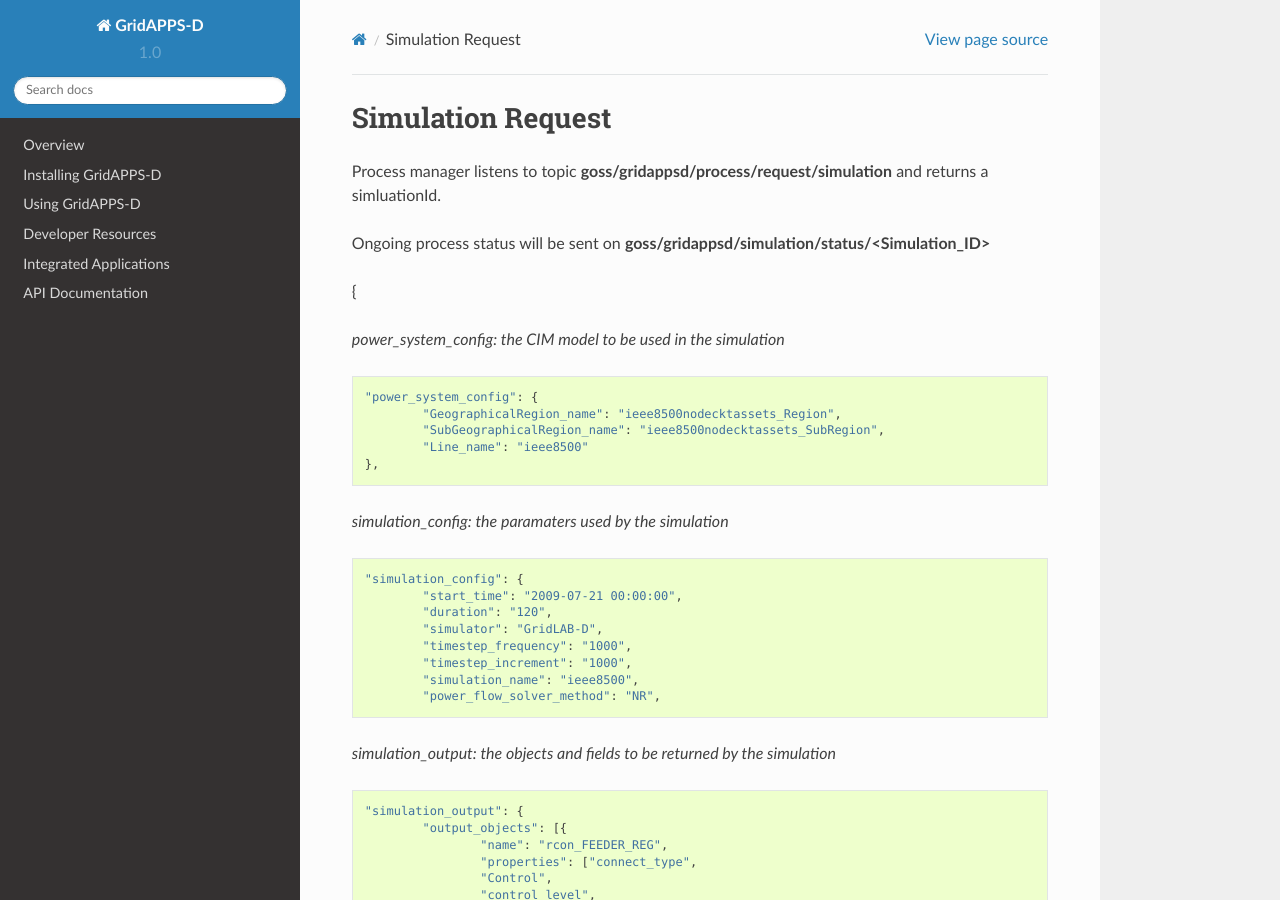
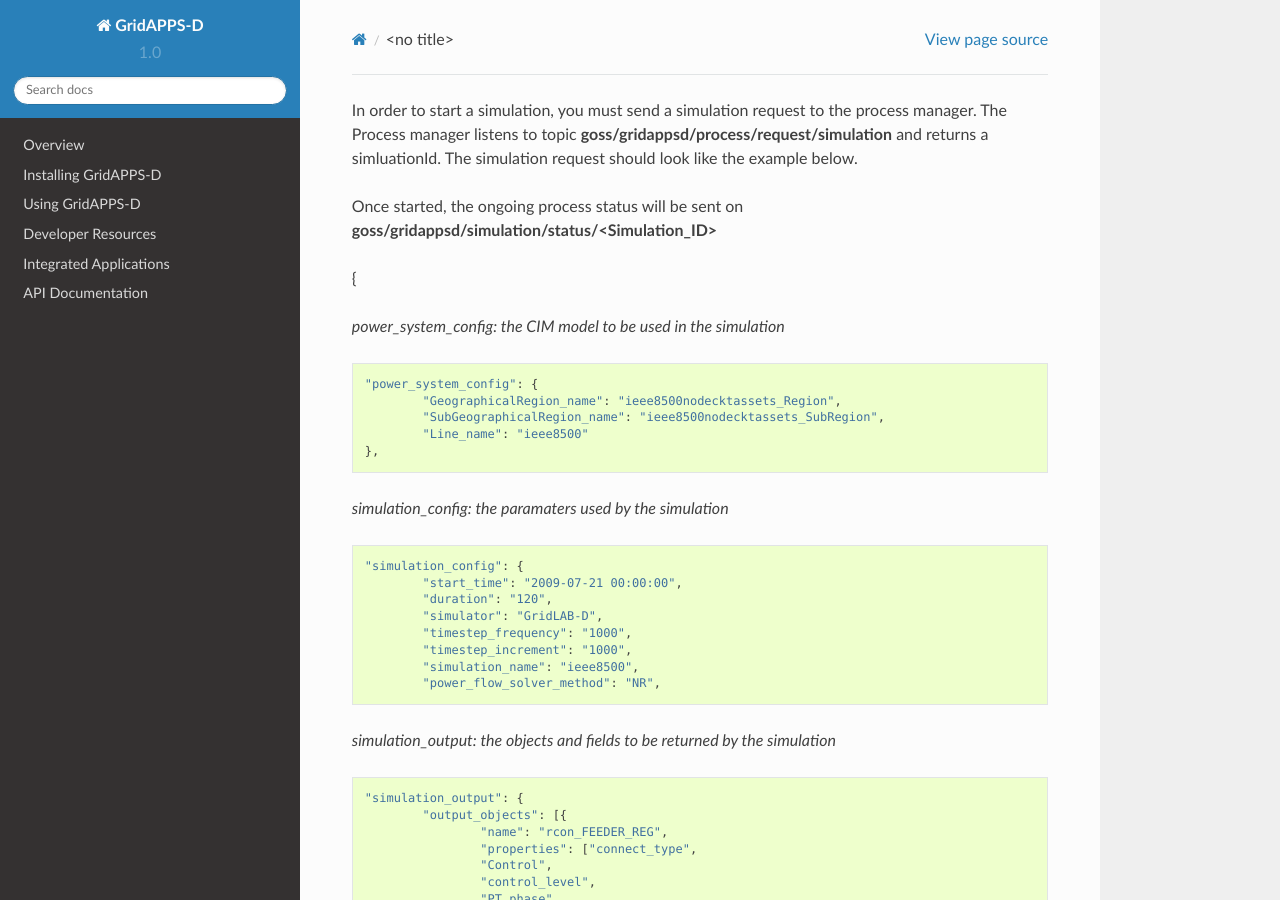
Before and after one commit to GRIDAPPSD/GOSS-GridAPPS-D, a Sphinx documentation site: the page built from docs/source/using_gridappsd/api_examples/simulation_request.rst, in a window 1280 px wide and 900 px high. Built offline with Sphinx 7.4.7 and the Read the Docs theme 2.0.0, drawn with Linux system fonts in a browser that asks for light colours; pages that are not in the unit, such as notebooks, are missing from menus.

Commit message:
Update simulation_request.rst

```diff
--- a/docs/source/using_gridappsd/api_examples/simulation_request.rst
+++ b/docs/source/using_gridappsd/api_examples/simulation_request.rst
@@ -1,9 +1,7 @@
-Simulation Request
------------------
 
-Process manager listens to topic **goss/gridappsd/process/request/simulation** and returns a simluationId.
+In order to start a simulation, you must send a simulation request to the process manager. The Process manager listens to topic **goss/gridappsd/process/request/simulation** and returns a simluationId.  The simulation request should look like the example below.
 
-Ongoing process status will be sent on **goss/gridappsd/simulation/status/<Simulation_ID>**
+Once started, the ongoing process status will be sent on **goss/gridappsd/simulation/status/<Simulation_ID>**
 
 
 {
```
